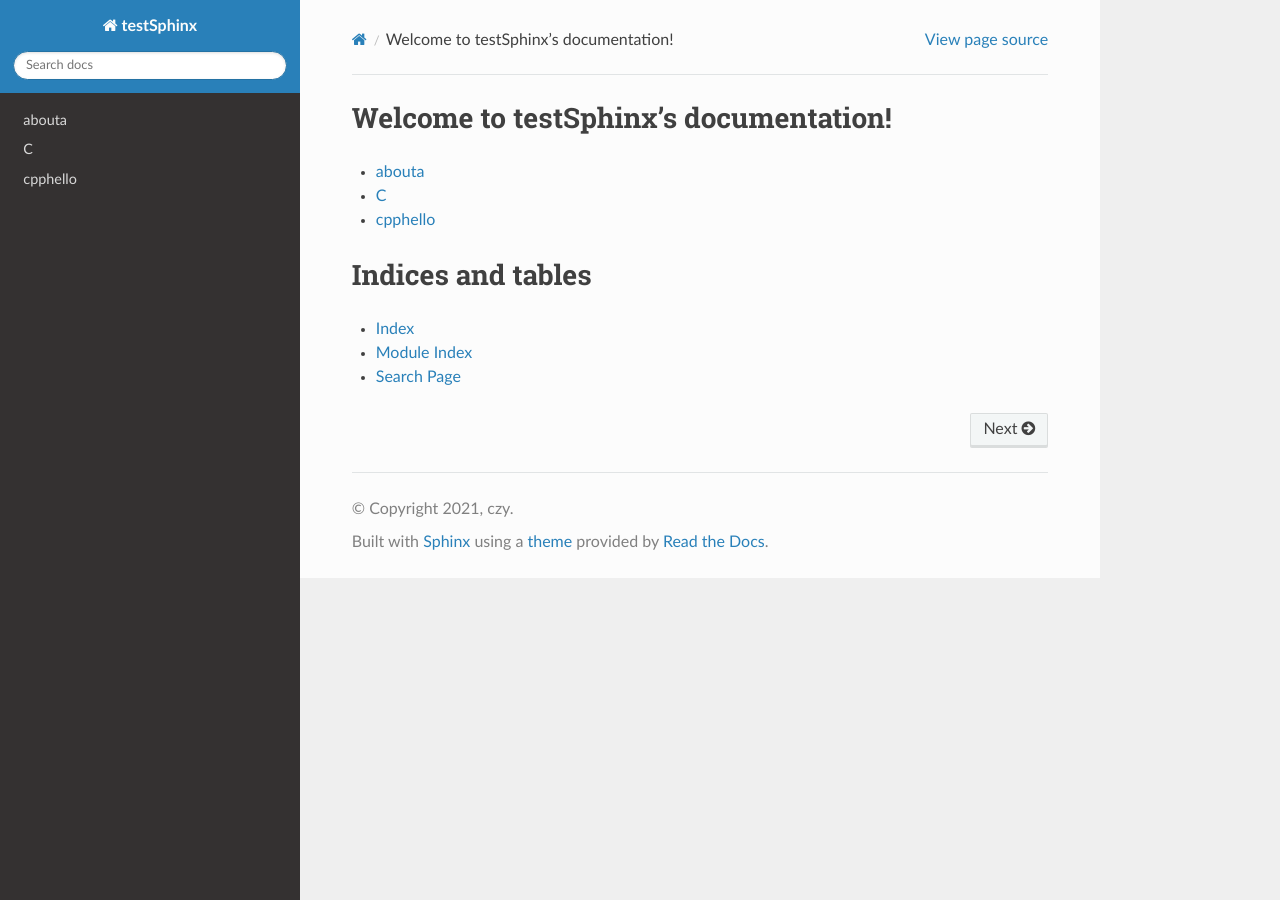
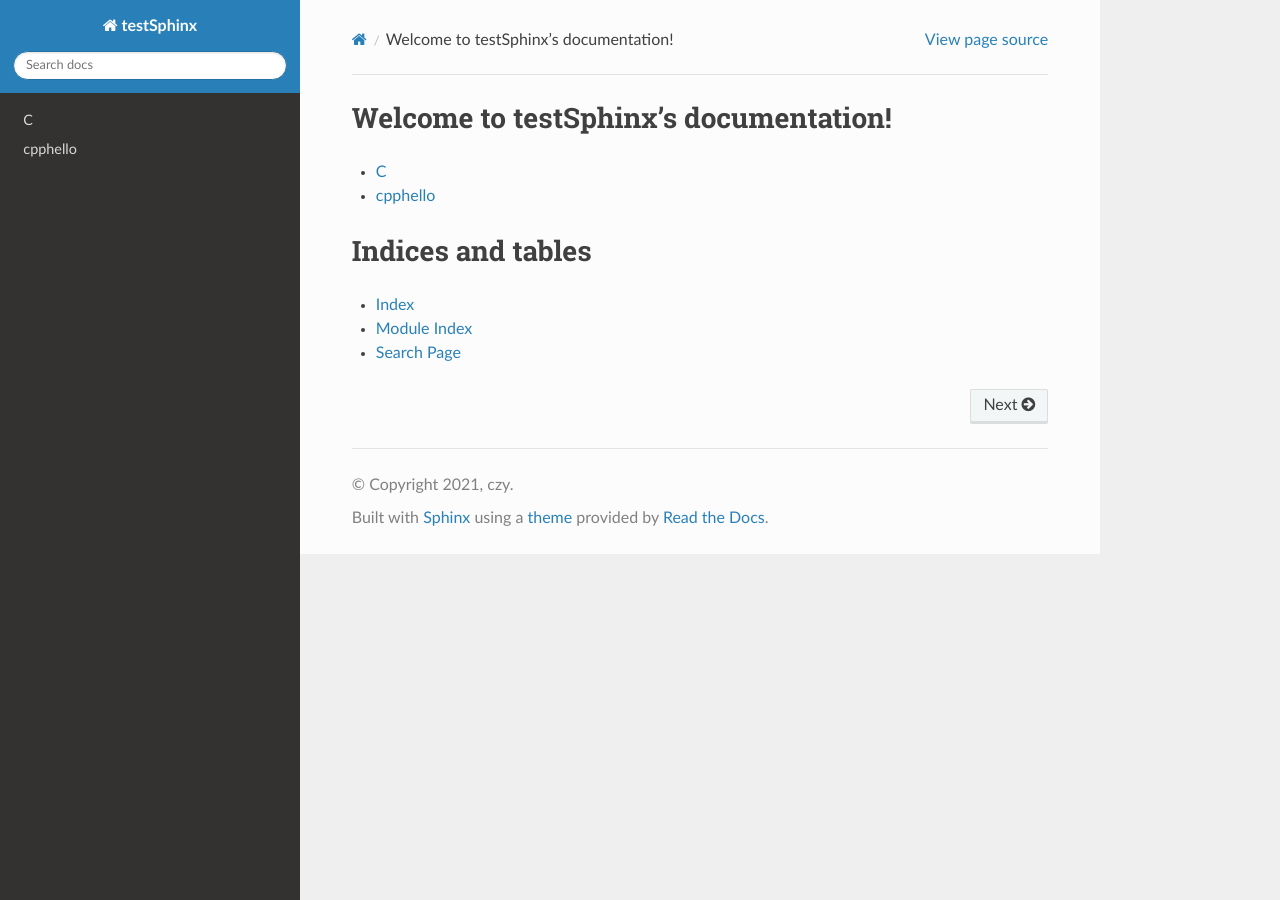
Before and after one commit to windweed/tmpForSphinx, a Sphinx documentation site: the page built from docs/source/index.rst, in a window 1280 px wide. Built offline with Sphinx 7.4.7 and the Read the Docs theme 2.0.0, drawn with Linux system fonts in a browser that asks for light colours.

Commit message:
breaking

```diff
--- a/docs/source/conf.py
+++ b/docs/source/conf.py
@@ -14,7 +14,7 @@
 # import sys
 # sys.path.insert(0, os.path.abspath('.'))
 
-
+source_suffix = ['.rst', '.md']
 # -- Project information -----------------------------------------------------
 
 project = 'testSphinx'
--- a/docs/source/index.rst
+++ b/docs/source/index.rst
@@ -9,7 +9,6 @@
 .. toctree::
    :maxdepth: 2
 
-   abouta.md
    C/index
    CPP/cpphello.md
 
```
